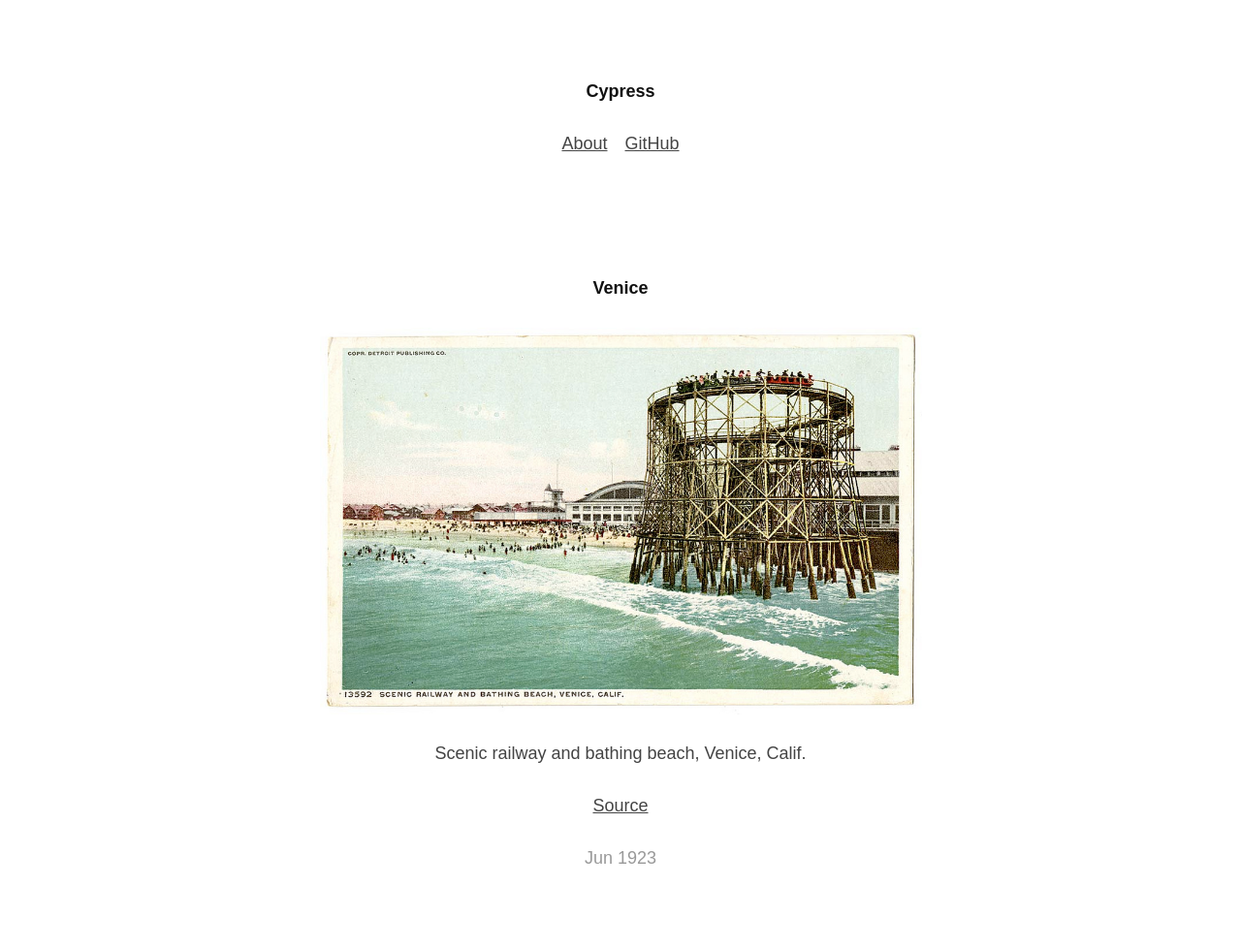
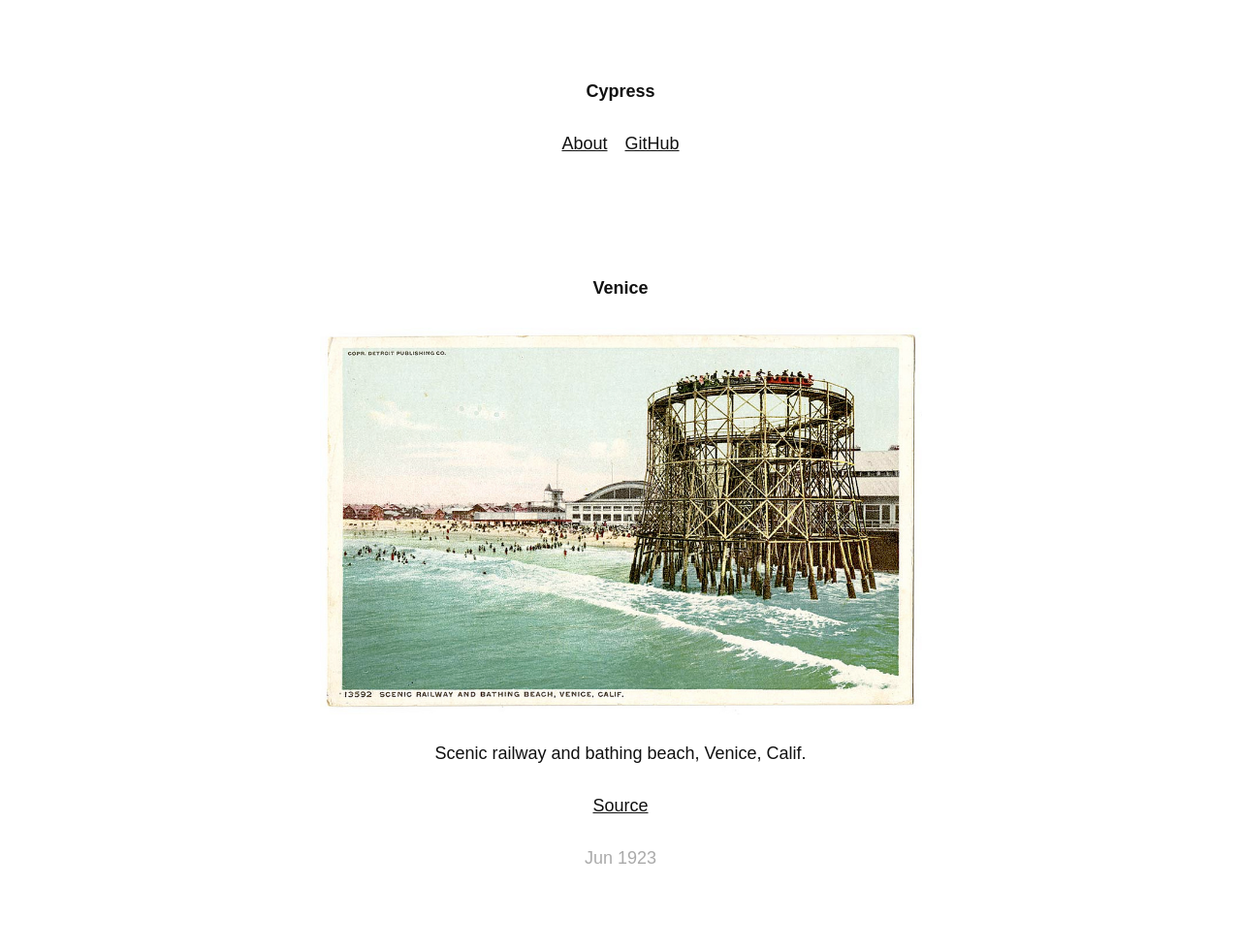
Before and after one commit to justinjaywang/jekyll-theme-cypress, a Jekyll site: the page built from _posts/1923-06-01-venice.markdown, in a window 1280 px wide. Shown: the top 980 px of the page at 97% size. Built offline with Jekyll 4.4.1, drawn with Linux system fonts in a browser that asks for light colours.

Commit message:
color adjustment

```diff
--- a/assets/styles.scss
+++ b/assets/styles.scss
@@ -13,7 +13,7 @@
 $font-family--body: sans-serif;
 $font-weight--body: 400;
 $font-size--body:   1em;
-$color--body:       #444;
+$color--body:       #111;
 
 $font-family--site-title: sans-serif;
 $font-weight--site-title: 700;
@@ -30,8 +30,8 @@
 $font-size--thumbnail-title:   1em;
 $color--thumbnail-title:       #111;
 
-$color--date:   #999;
-$color--footer: #999;
+$color--date:   #aaa;
+$color--footer: #aaa;
 
 $margin-top--header:    $line-height--body * 3rem;
 $margin-bottom--header: $line-height--body * 4.5rem;
```
